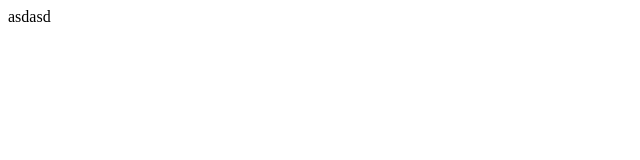
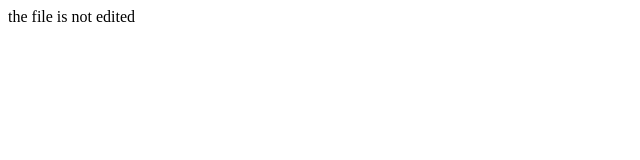
Before and after one commit to PAB2008/remote-control, a plain HTML site: page index.html in a window 1280 px wide. Shown: the full height of the page, 0-640 px from the left. Drawn offline with Linux system fonts and the light colour scheme.

Commit message:
Update index.html

```diff
--- a/index.html
+++ b/index.html
@@ -3,6 +3,6 @@
 <head>
     <title>QR-Code Generator</title>
 <body>
-    asdasd
+    the file is not edited
 </body>
 </html>
```
